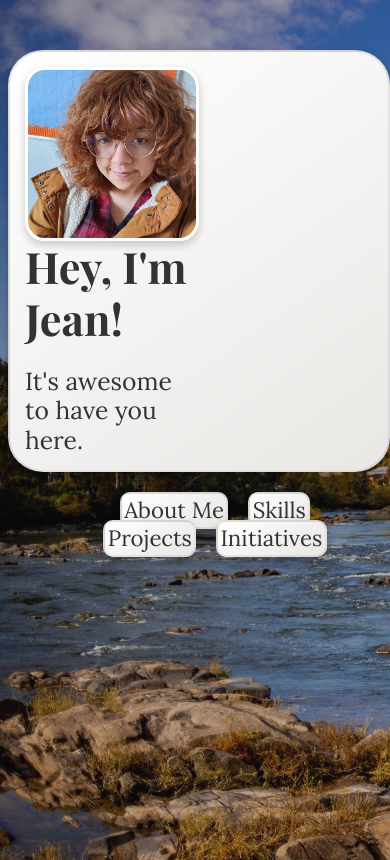
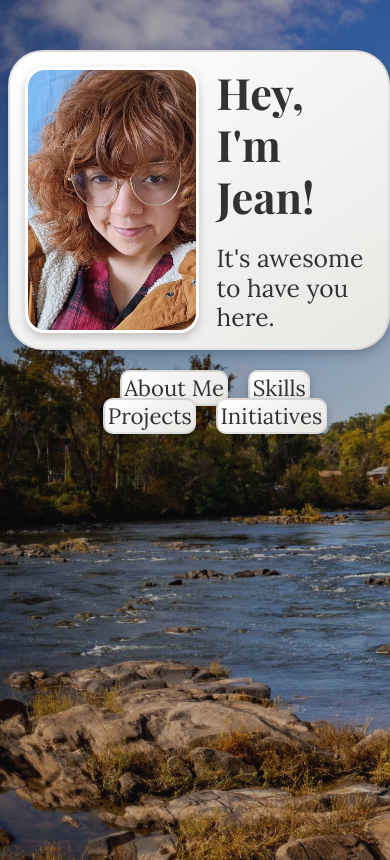
Before and after one commit to lerrayi/ferraro_portfolio, a plain HTML site: page index.html in a window 390 px wide. Drawn offline with nearby package versions, Linux system fonts and the light colour scheme.

Commit message:
Change card height to auto

```diff
--- a/style.css
+++ b/style.css
@@ -15,7 +15,6 @@
   background-size: cover; /* Ensure the image covers the entire viewport */
   background-repeat: no-repeat;
   height: 100vh;
-  overflow: hidden; /* Prevent scrollbars */
   padding-top: 5vh;
 }
 
@@ -34,12 +33,12 @@
   border-radius: 35px; /* Rounded corners */
   text-align: left;
   background: linear-gradient(145deg, #ffffff, rgb(233, 231, 228)); /* Subtle gradient background */
-  padding: 6%; /* Increase padding for better spacing */
+  padding: 5%; /* Increase padding for better spacing */
   display: flex;
   flex-direction: row;
-  width: 60vw; /* Card takes up 50% of the screen width */
+  width: 60vw; /* Card takes up 60% of the screen width */
   margin: 0 auto; /* Center the card horizontally */
-  height: 75vh; /* Set height to 70% of the viewport height */
+  height: auto;
   border: 2px solid rgba(0, 0, 0, 0.1); /* Light border */
   box-shadow: 0 6px 12px rgba(0, 0, 0, 0.15), 0 2px 4px rgba(0, 0, 0, 0.1); /* Polished shadow */
 }
@@ -49,8 +48,8 @@
   .card {
     width: 98vw;
     height: auto;
-    flex-direction: column;
     padding: 4%;
+    justify-content: center; /* Center items horizontally */
   }
 }
 
```
